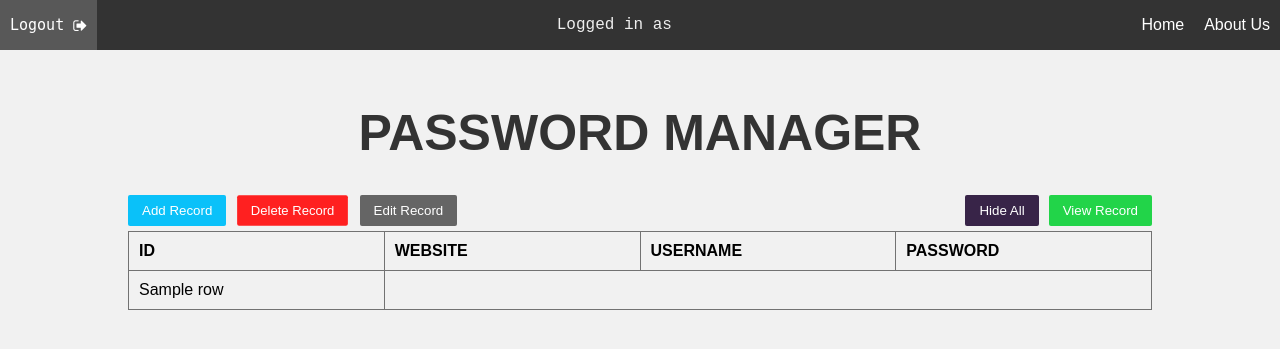
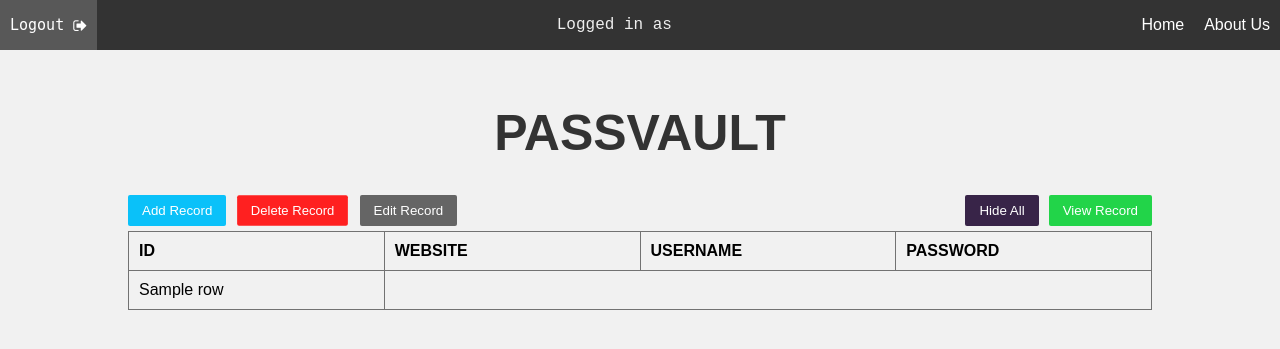
Before and after one commit to devdigger/PassVault, a Django app: template templates/index.html in a window 1280 px wide. Shown: the top 349 px of the page. Run offline with Django 4.2, Linux system fonts and the light colour scheme; the template is opened without the code that fills it: most values are stand-ins (such as "Sample title", 1, 10 or a date in 2020).

Commit message:
name change

```diff
--- a/templates/index.html
+++ b/templates/index.html
@@ -343,7 +343,7 @@
 
   </div>
   <div class="container">
-    <h1>PASSWORD MANAGER</h1>
+    <h1>PASSVAULT</h1>
 
     <div class="toprow">
         <button onclick="showAddRecordPopup()" class="addbtn">Add Record</button>
```
Also changed, not shown: README.md.
